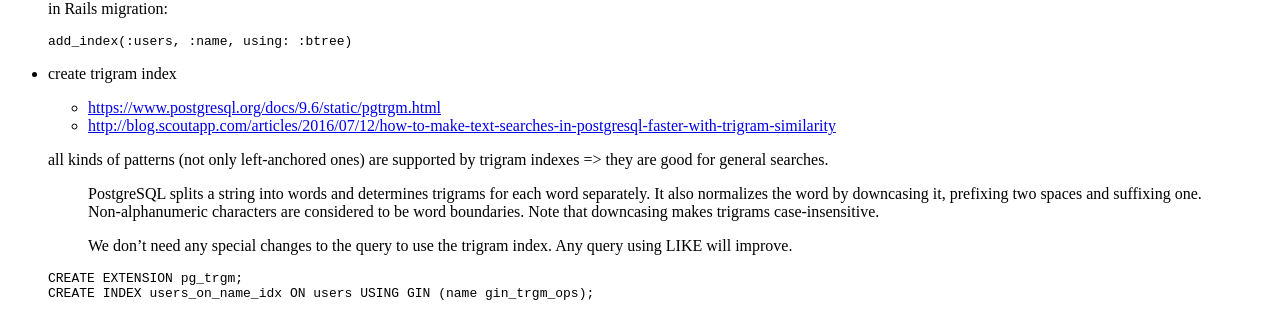
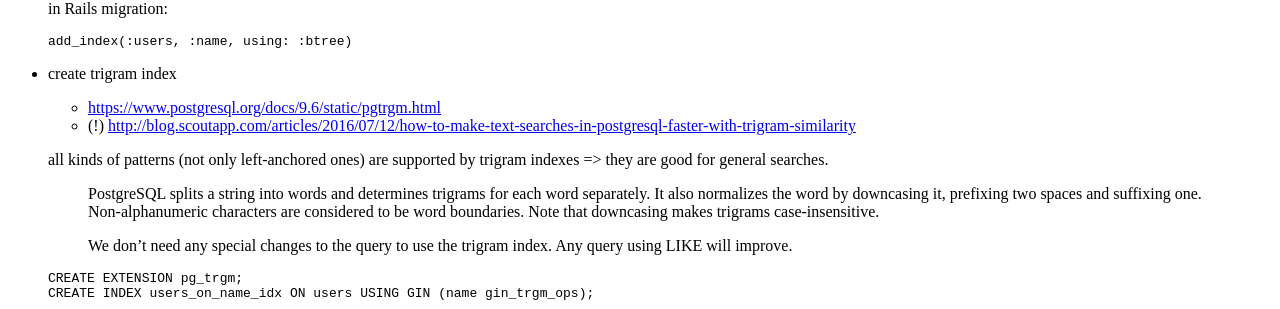
Before and after one commit to tap349/tap349.github.io, a Jekyll site: the page built from _posts/2017-07-20-postgresql-tips.md, in a window 1280 px wide. Shown: the part 966-1275 px from the top of the page. Built offline with Jekyll 4.4.1, drawn with Linux system fonts in a browser that asks for light colours.

Commit message:
update 2017-07-20_19:06:42

```diff
--- a/_posts/2017-07-20-postgresql-tips.md
+++ b/_posts/2017-07-20-postgresql-tips.md
@@ -69,7 +69,7 @@ _/usr/local/Cellar/postgresql/9.6.3/share/postgresql/extension/_.
 - create trigram index
 
   - <https://www.postgresql.org/docs/9.6/static/pgtrgm.html>
-  - <http://blog.scoutapp.com/articles/2016/07/12/how-to-make-text-searches-in-postgresql-faster-with-trigram-similarity>
+  - (!) <http://blog.scoutapp.com/articles/2016/07/12/how-to-make-text-searches-in-postgresql-faster-with-trigram-similarity>
 
   all kinds of patterns (not only left-anchored ones) are supported by
   trigram indexes => they are good for general searches.
```
